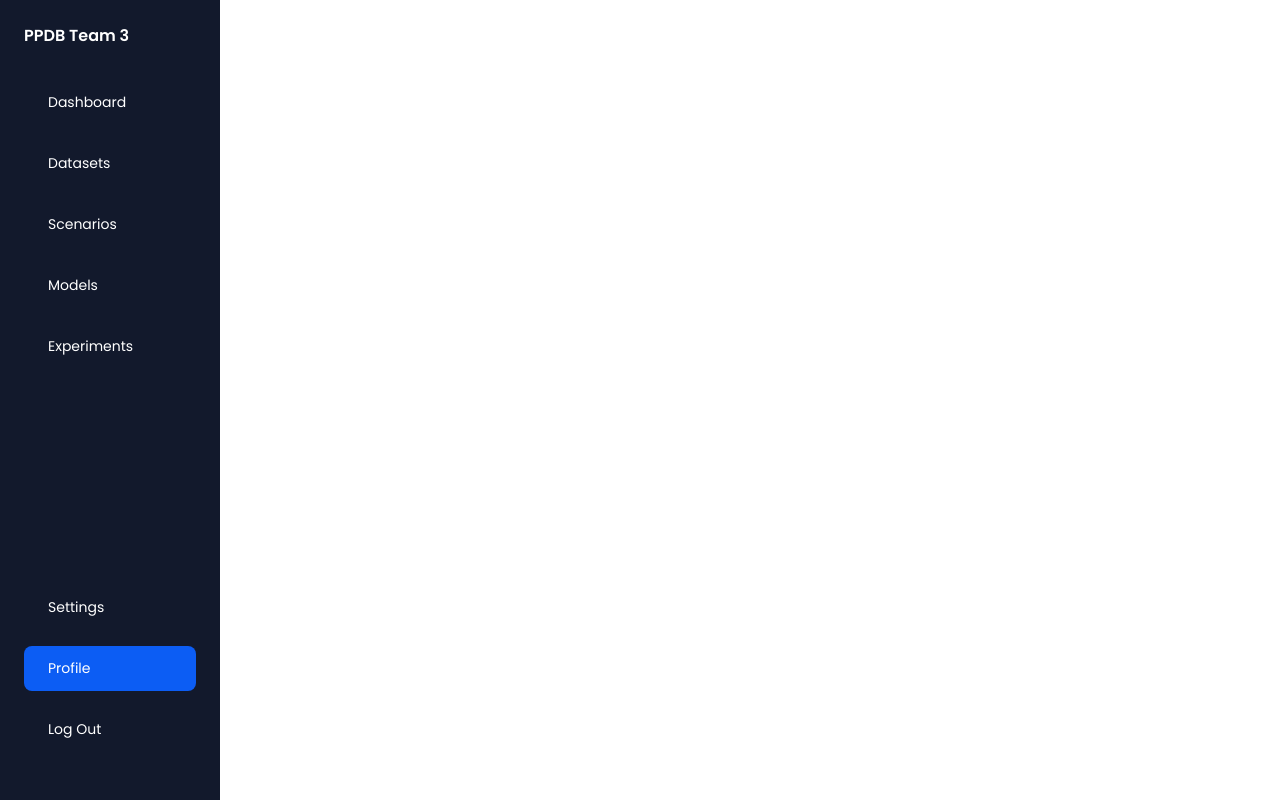
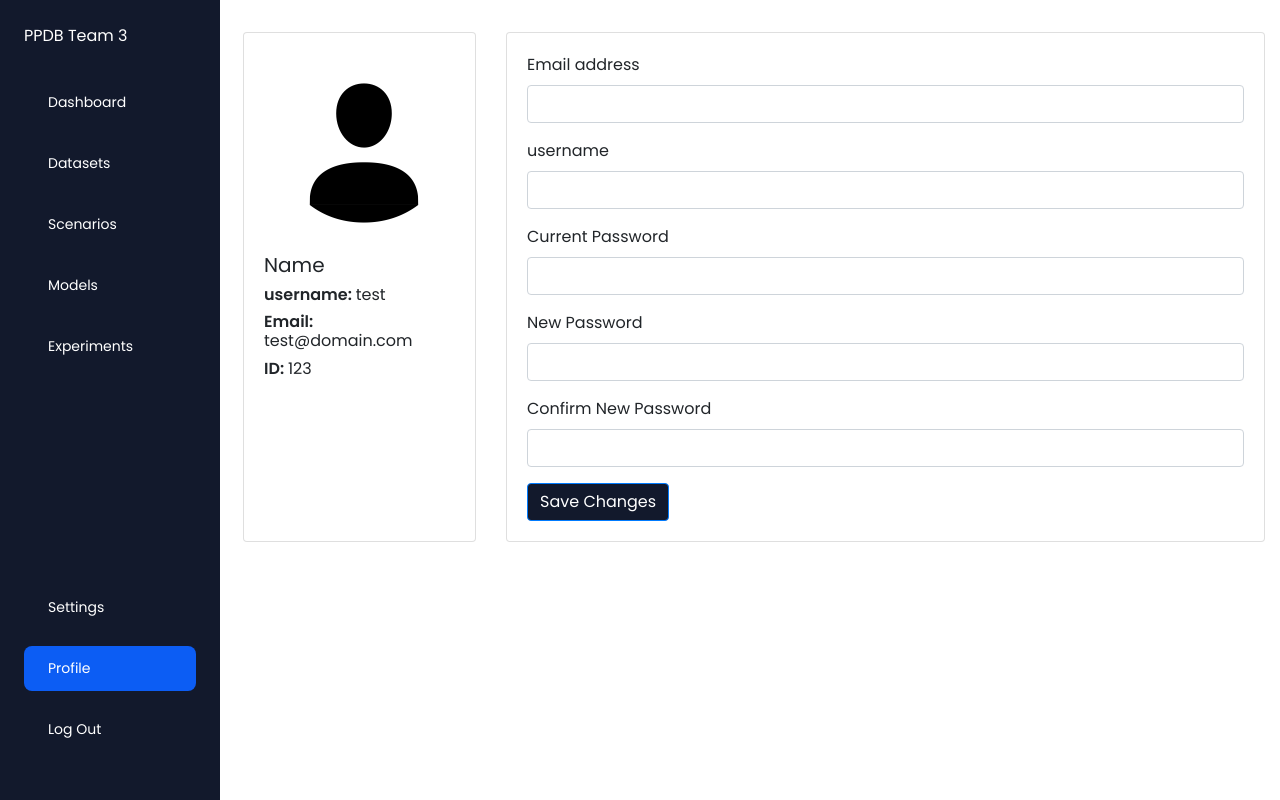
Before and after one commit to MohamedDarkaoui/Recommender-Systems, a Flask app: page /profile in a window 1280 px wide. Run offline with Flask 2, Linux system fonts and the light colour scheme; the visitor is signed in with stand-in values (Sample User, id 1); some libraries are stand-ins or nearby versions.

Commit message:
model and profile page

```diff
--- a/website/static/styles.css
+++ b/website/static/styles.css
@@ -74,16 +74,6 @@ a{
   align-items: center;
   margin-bottom: 2rem;
 }
-.nav__toggle{
-  font-size: 1.25rem;
-  padding: .75rem;
-  cursor: pointer;
-}
-.nav__logo{
-  color: var(--white-color);
-  font-weight: 600;
-}
-
 .nav__link{
   display: grid;
   grid-template-columns: max-content max-content;
@@ -99,56 +89,13 @@ a{
 .nav__link:hover{
   background-color: var(--first-color);
 }
-.nav__icon{
-  font-size: 1.25rem;
-}
 .nav__name{
   font-size: var(--small-font-size);
-}
-
-/*Expander menu*/
-.expander{
-  width: calc(var(--nav-width) + 9.25rem);
-}
-
-/*Add padding body*/
-.body-pd{
-  padding: 2rem 0 0 16rem;
 }
 
 /*Active links menu*/
 .active{
   background-color: var(--first-color);
-}
-
-/*===== COLLAPSE =====*/
-.collapse{
-  grid-template-columns: 20px max-content 1fr;
-}
-.collapse__link{
-  justify-self: flex-end;
-  transition: .5s;
-}
-.collapse__menu{
-  display: none;
-  padding: .75rem 2.25rem;
-}
-.collapse__sublink{
-  color: var(--sub-color);
-  font-size: var(--small-font-size);
-}
-.collapse__sublink:hover{
-  color: var(--white-color);
-}
-
-/*Show collapse*/
-.showCollapse{
-  display: block;
-}
-
-/*Rotate icon*/
-.rotate{
-  transform: rotate(180deg);
 }
 .main{
   margin-left: 120px;
@@ -185,3 +132,10 @@ a{
   text-decoration: none;
   color: white;
 }
+.main .modal .modal-body .search_width {
+  width: 350px;
+}
+.main .selection {
+  width: 250px;
+  margin-left: 15px;
+}
--- a/website/templates/datasets.html
+++ b/website/templates/datasets.html
@@ -37,7 +37,7 @@
             <br><br>
             <div class="dropdown">
                 <button class="btn btn-secondary dropdown-toggle" type="button" id="dropdownMenuButton" data-toggle="dropdown" aria-haspopup="true" aria-expanded="false">
-                  Dropdown button
+                  Datatypes
                 </button>
                 <div class="dropdown-menu" aria-labelledby="Datatypes">
                   <a class="dropdown-item" href="#">Numerical</a>
--- a/website/templates/profile.html
+++ b/website/templates/profile.html
@@ -3,3 +3,56 @@
 {% block activate_profile %}
 "nav__link active not-active"
 {% endblock %}
+{% block unique %}
+<div class="container">
+    <div class="row gutters">
+        <div class="col-xl-3 col-lg-3 col-md-12 col-sm-12 col-12">
+            <div class="card h-100">
+                <div class="card-body">
+                    <div class="account-settings">
+                        <div class="user-profile">
+                            <div class="user-avatar">
+                                <img src="{{url_for('static', filename='profile.png')}}">
+                            </div>
+                            <h5 class="name">Name</h5>
+                            <h6 class="user-name"><b>username: </b> test</h6>
+                            <h6 class="user-email"><b>Email: </b> test@domain.com</h6>
+                            <h6 class="user-id"><b>ID: </b>123</h6>
+
+                        </div>
+                    </div>
+                </div>
+            </div>
+        </div>
+        <div class="col-xl-9 col-lg-9 col-md-12 col-sm-12 col-12">
+            <div class="card h-100">
+                <div class="card-body">
+                    <form>
+                        <div class="mb-3">
+                          <label for="exampleInputEmail1" class="form-label">Email address</label>
+                          <input type="email" class="form-control" id="exampleInputEmail1" aria-describedby="emailHelp">
+                        </div>
+                        <div class="mb-3">
+                            <label for="formGroupExampleInput" class="form-label">username</label>
+                            <input type="text" class="form-control" id="formGroupExampleInput">
+                        </div>
+                        <div class="mb-3">
+                          <label for="exampleInputPassword1" class="form-label">Current Password</label>
+                          <input type="password" class="form-control" id="exampleInputPassword1">
+                        </div>
+                        <div class="mb-3">
+                            <label for="exampleInputPassword1" class="form-label">New Password</label>
+                            <input type="password" class="form-control" id="exampleInputPassword1">
+                        </div>
+                        <div class="mb-3">
+                            <label for="exampleInputPassword1" class="form-label">Confirm New Password</label>
+                            <input type="password" class="form-control" id="exampleInputPassword1">
+                        </div>
+                        <button type="submit" class="btn btn-primary">Save Changes</button>
+                      </form>
+                </div>
+            </div>
+        </div>
+    </div>
+</div>
+{% endblock %}
--- a/website/templates/scenarios.html
+++ b/website/templates/scenarios.html
@@ -4,6 +4,5 @@
 "nav__link active not-active"
 {% endblock %}
 {% block unique %}
-helo
 
 {% endblock %}
```
Also changed, not shown: website/templates/models.html (+33 -0 lines), website/static/profile.png (added).
